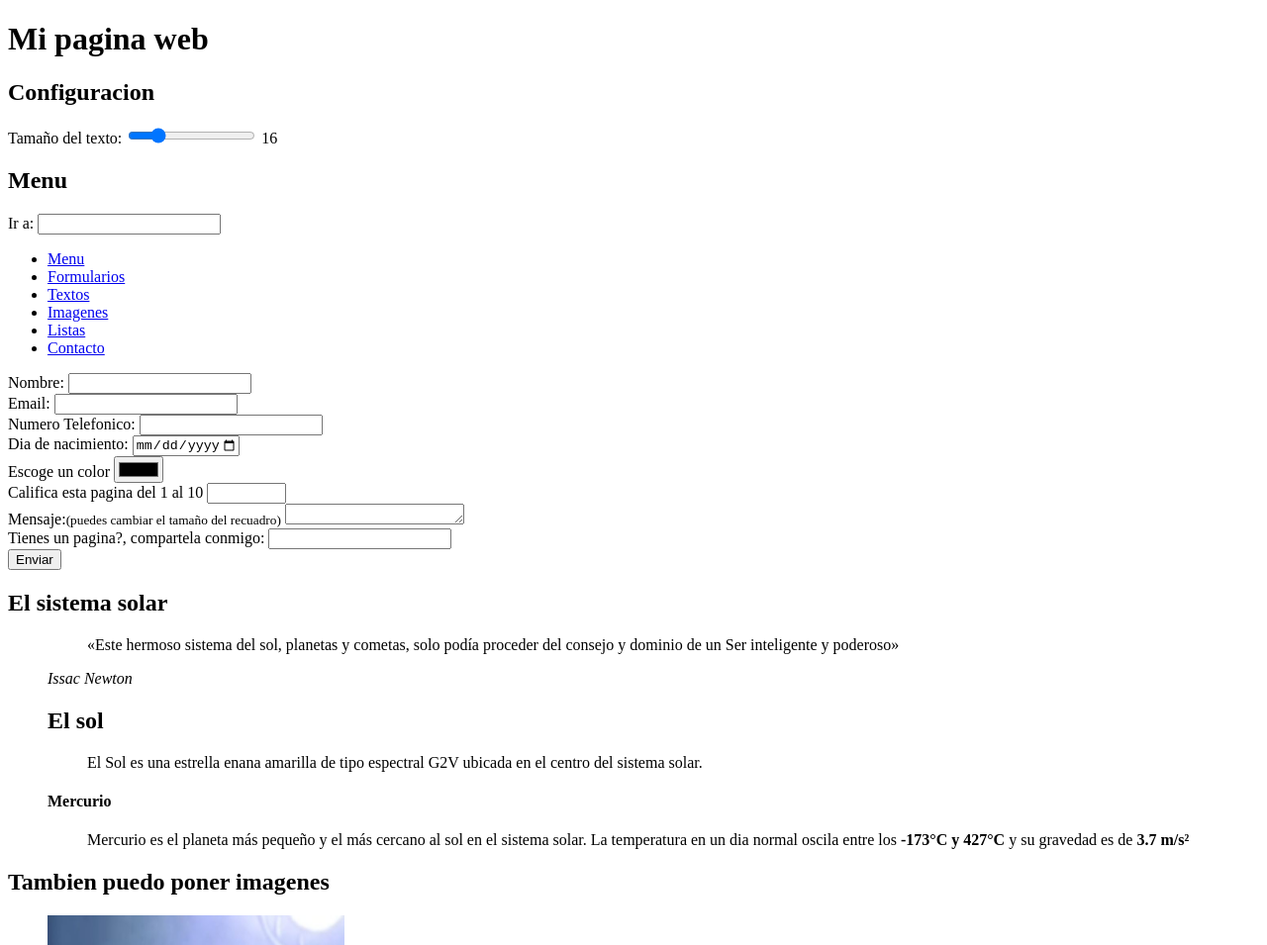
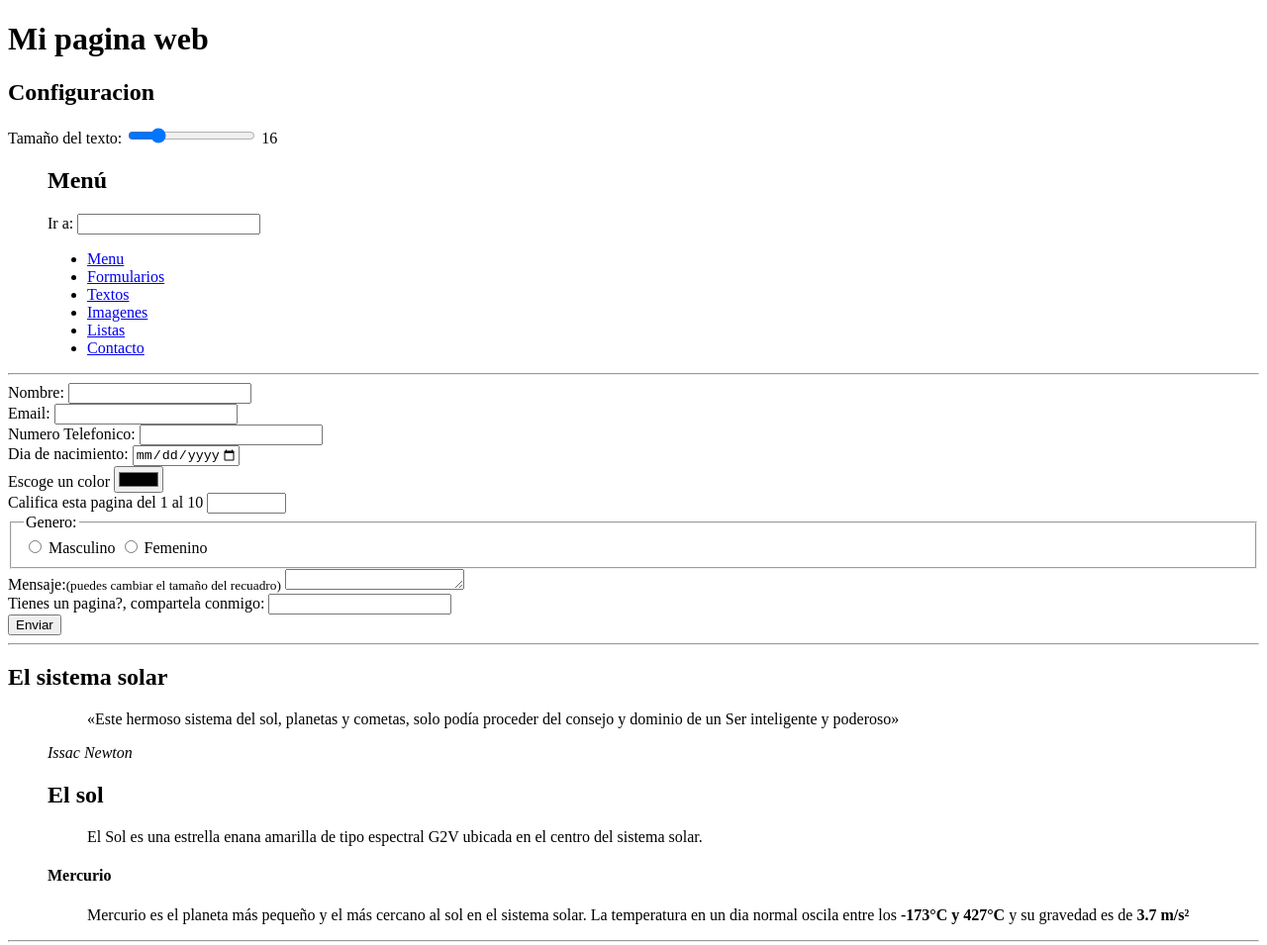
Before and after one commit to dava8t/dava8t.github.io, a plain HTML site: page index.html in a window 1280 px wide. Shown: the top 955 px of the page at 99% size. Drawn offline with Linux system fonts and the light colour scheme.

Commit message:
agregar opciones

```diff
--- a/index.html
+++ b/index.html
@@ -21,19 +21,19 @@
             output.textContent = tamaño.value;
             });
         </script>
-            <nav>
-                <h2>Menu</h2>
+            <menu id="menu">
+                <h2>Menú</h2>
                 <label for="search">Ir a:</label>
                 <input id="search" type="search" list="opciones de menu" onchange="document.getElementById(this.value)?.scrollIntoView({behavior: 'smooth'});">
                 <datalist id="opciones de menu">
-                <option value="menu">
+                <option value="menú">
                 <option value="formulario">
                 <option value="textos">
                 <option value="imagenes">
                 <option value="listas">
                 <option value="contacto">
                 </datalist>
-                <ul id="menu">
+                <ul>
             <li><a href="#menu">Menu</a></li>
             <li><a href="#formulario">Formularios</a></li>
             <li><a href="#textos">Textos</a></li>
@@ -41,8 +41,9 @@
             <li><a href="#listas">Listas</a></li>
             <li><a href="#contacto">Contacto</a></li>
                 </ul>
-             </nav>
+            </menu>
         </header>
+        <hr>
         <main>
             <!--Clase de formularios-->
             <section id="formulario">
@@ -78,6 +79,16 @@
                     <label for="numero">Califica esta pagina del 1 al 10</label>
                     <input id="numero" type="number" name="numero" min="1" max="10" step="0.01" required>
                 </div>
+                <!--Genero-->
+                <div>
+                   <fieldset>
+                    <legend>Genero:</legend>
+                    <input type="radio" name="genero" id="masculino" value="M" required>
+                    <label for="masculino">Masculino</label>
+                    <input type="radio" name="genero" id="femenino" value="F" required>
+                    <label for="femenino">Femenino</label>
+                   </fieldset>
+                </div>
                 <!--mensaje-->
                 <div>
                     <label for="mensaje">Mensaje:<small>(puedes cambiar el tamaño del recuadro)</small></label>
@@ -92,6 +103,7 @@
                 <button type="submit">Enviar</button>
             </form>
             </section>
+            <hr>
             <!--Clase de Textos-->
             <section id="textos">
             <!--lista con descripiciones-->
@@ -112,6 +124,7 @@
                 </dd>
             </dl>
             </section>
+            <hr>
             <!--Clase de Imagenes-->
             <section id="imagenes">
             <h2>Tambien puedo poner imagenes</h2>
@@ -128,6 +141,7 @@
                 <figcaption>una imagen de absolute radiance</figcaption>
             </figure>
             </section>
+            <hr>
             <!--Clase de Listas y Vinculos-->
             <section id="listas">
             <h2>Tambien puedo hacer listas, como la receta de una<blockquote>napolitana de fresa y crema</blockquote></h2>
@@ -144,6 +158,7 @@
             <p>Tambien puedo poner vinculos a otras paginas web, aqui esta el <a href="https://www.recetasnestle.com.co/recetas/napolitana-de-fresa-y-crema" target="_blank">vinculo a la receta</a></p>
             </section>
         </main>
+        <hr>
         <footer>
         <!--contacto-->
         <section id="contacto">
```
